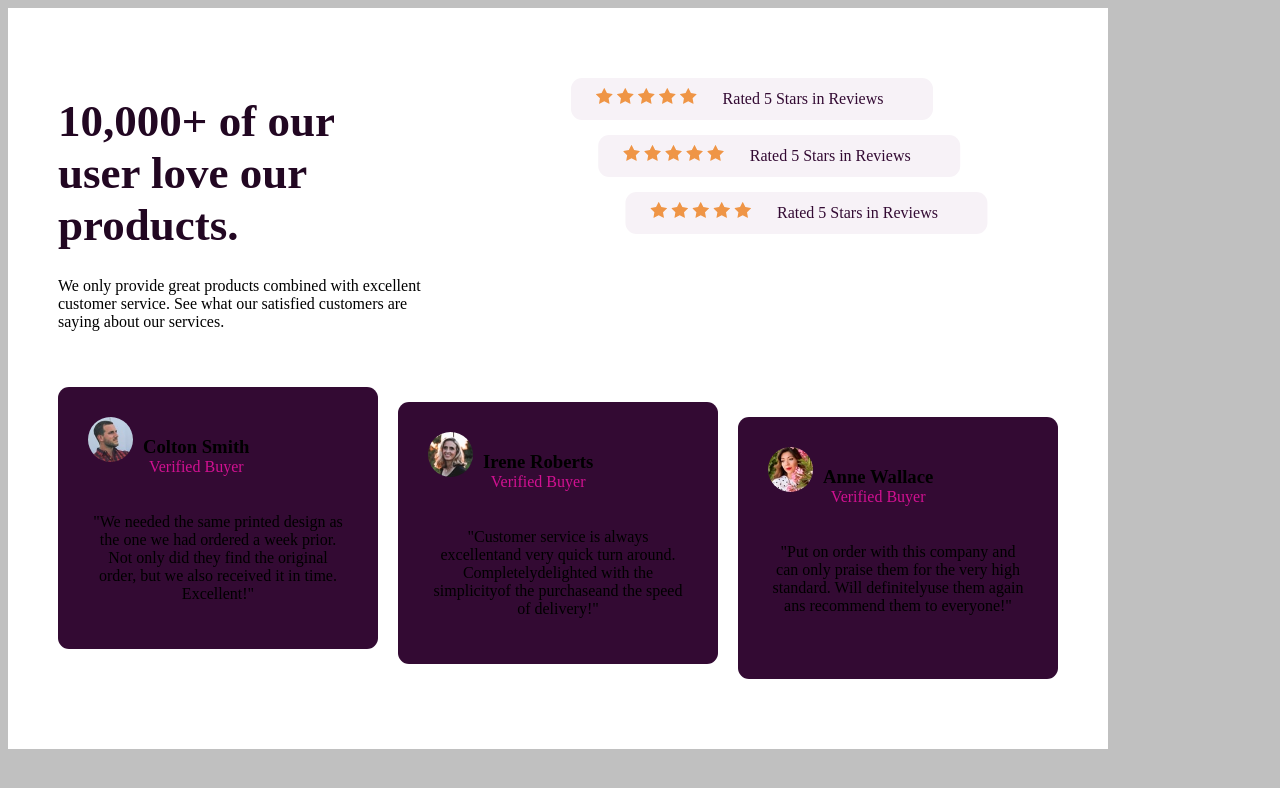
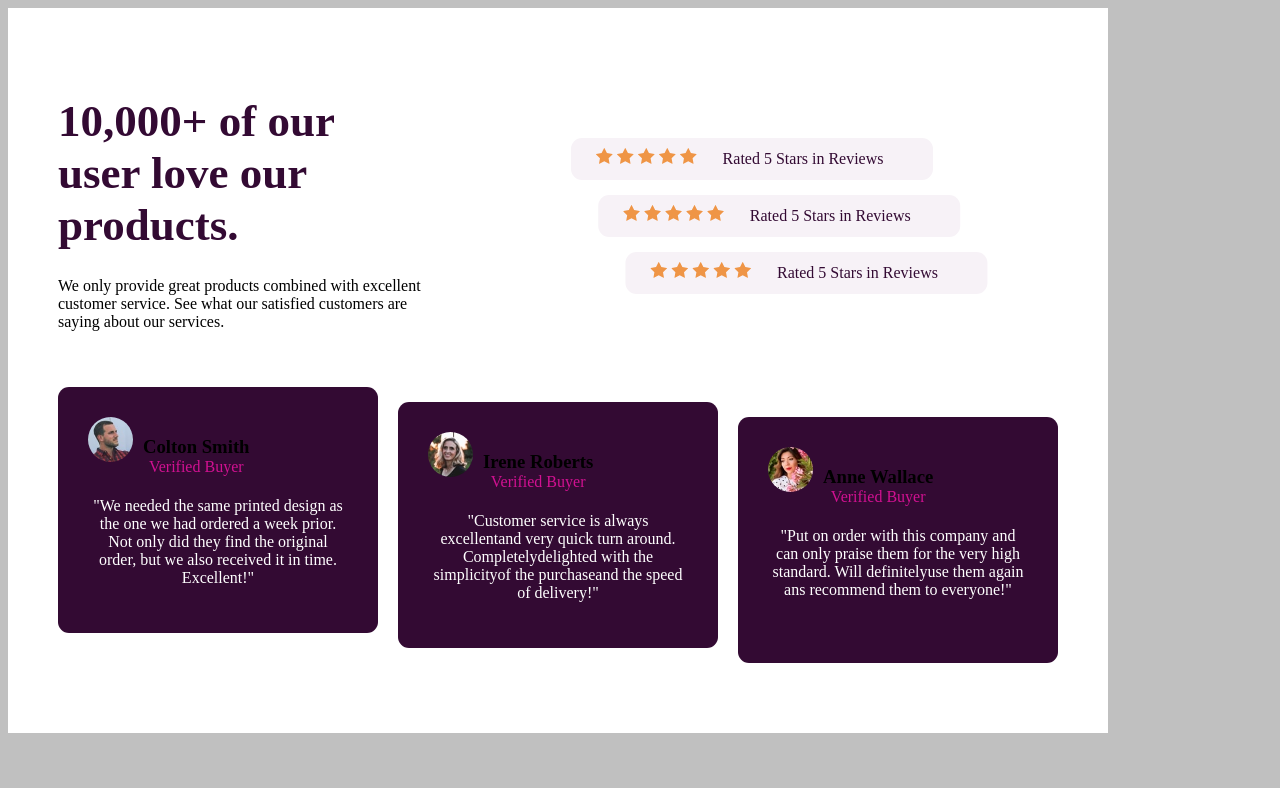
Before and after one commit to ayomiday/social-proof-section, a plain HTML site: page index.html in a window 1280 px wide. Drawn offline with Linux system fonts and the light colour scheme.

Commit message:
Add files via upload

```diff
--- a/index.css
+++ b/index.css
@@ -15,7 +15,6 @@
 .whole {
     display: flex;
     flex-direction: row;
-    margin-left: 0px;
 }
 
 .intro {
@@ -25,7 +24,7 @@
 }
 
 .text {
-    color: hsl(300, 67%, 8%);
+    color:  hsl(300, 66%, 12%);;
     font-size: 45px;
     margin-bottom: 10px;
 }
@@ -39,7 +38,7 @@
     flex-direction: column;
     align-content: left;
     margin-left: 150px;
-    margin-top: 20px;
+    margin-top: 80px;
 }
 
 .starbox {
@@ -165,3 +164,8 @@
     margin-top: 0px;
     color: rgb(209, 17, 145);
 }
+
+.cmt {
+    color: white;
+    margin-top: 0px;
+}
--- a/index.html
+++ b/index.html
@@ -4,7 +4,7 @@
     <meta charset="UTF-8">
     <meta http-equiv="X-UA-Compatible" content="IE=edge">
     <meta name="viewport" content="width=device-width, initial-scale=1.0">
-    <title>social proof <section></section></title>
+    <title>social proof section </title>
 
     <link rel="stylesheet" href="index.css">
 
@@ -67,7 +67,7 @@
                         <p class="verified">Verified Buyer</p>
                     </div>
                 </div>
-                    <p class="">
+                    <p class="cmt">
                         "We needed the same printed design as the one we had ordered a week prior.
                         Not only did they find the original order, but we also received it in time.
                         Excellent!"
@@ -85,7 +85,7 @@
                         <p class="verified">Verified Buyer</p>
                     </div>
                 </div>
-                    <p class="">
+                    <p class="cmt">
                         "Customer service is always excellentand very quick turn around. Completelydelighted with the simplicityof the purchaseand the speed of delivery!"
                     </p>
             </div>
@@ -100,7 +100,7 @@
                         <p class="verified">Verified Buyer</p>
                     </div>
                 </div>
-                    <p class="">
+                    <p class="cmt">
                         "Put on order with this company and can only praise them for the very high standard. Will definitelyuse them again ans recommend them to everyone!"
                     </p>
             </div>
```
